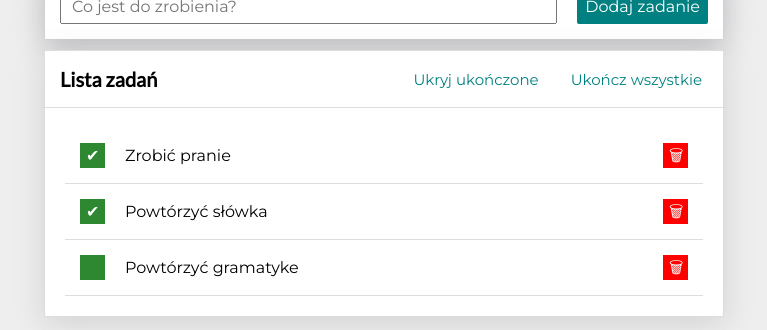
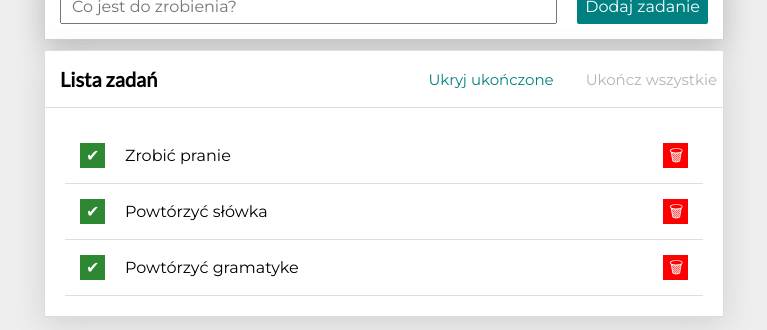
Before and after one commit to ursmal1948/todo-list-react, a React (Create React App) app: page / in a window 1280 px wide. Shown: the part 207-537 px from the top of the page, without its empty margins (256-1023 px from the left). Built offline with nearby package versions, Linux system fonts and the light colour scheme.

Commit message:
Unification of buttons styles

```diff
--- a/src/App.js
+++ b/src/App.js
@@ -9,7 +9,7 @@ import Container from "./Container";
 const tasks = [
     { id: 1, content: "Zrobić pranie", done: true },
     { id: 2, content: "Powtórzyć słówka", done: true },
-    { id: 3, content: "Powtórzyć gramatyke", done: false },
+    { id: 3, content: "Powtórzyć gramatyke", done: true },
 
 ];
 const hideDoneTasks = false;
--- a/src/Buttons/style.css
+++ b/src/Buttons/style.css
@@ -11,6 +11,15 @@
 
 .buttons__button {
     margin: 0 0 0 20px;
+    color: teal;
+    border: none;
+    background-color: inherit;
+    font-size: 15px;
+    transition: 1s;
+}
+
+.buttons__button:hover {
+    color: hsl(180, 100%, 35%);
 }
 
 @media (max-width:767px) {
@@ -20,31 +29,6 @@
     }
 }
 
-.hideShowButton {
-    color: teal;
-    border: none;
-    background-color: inherit;
-    font-size: 15px;
-    transition: 1s;
-}
-
-.hideShowButton:hover {
-    color: hsl(180, 100%, 35%);
-}
-
-.completeAllButton {
-    color: teal;
-    border: none;
-    background-color: inherit;
-    margin-right: 15px;
-    font-size: 15px;
-    transition: 1s;
-}
-
-.completeAllButton:hover {
-    color: hsl(180, 100%, 35%);
-}
-
 .completeAllButton:disabled {
     color: rgb(184, 179, 179);
 }
```
